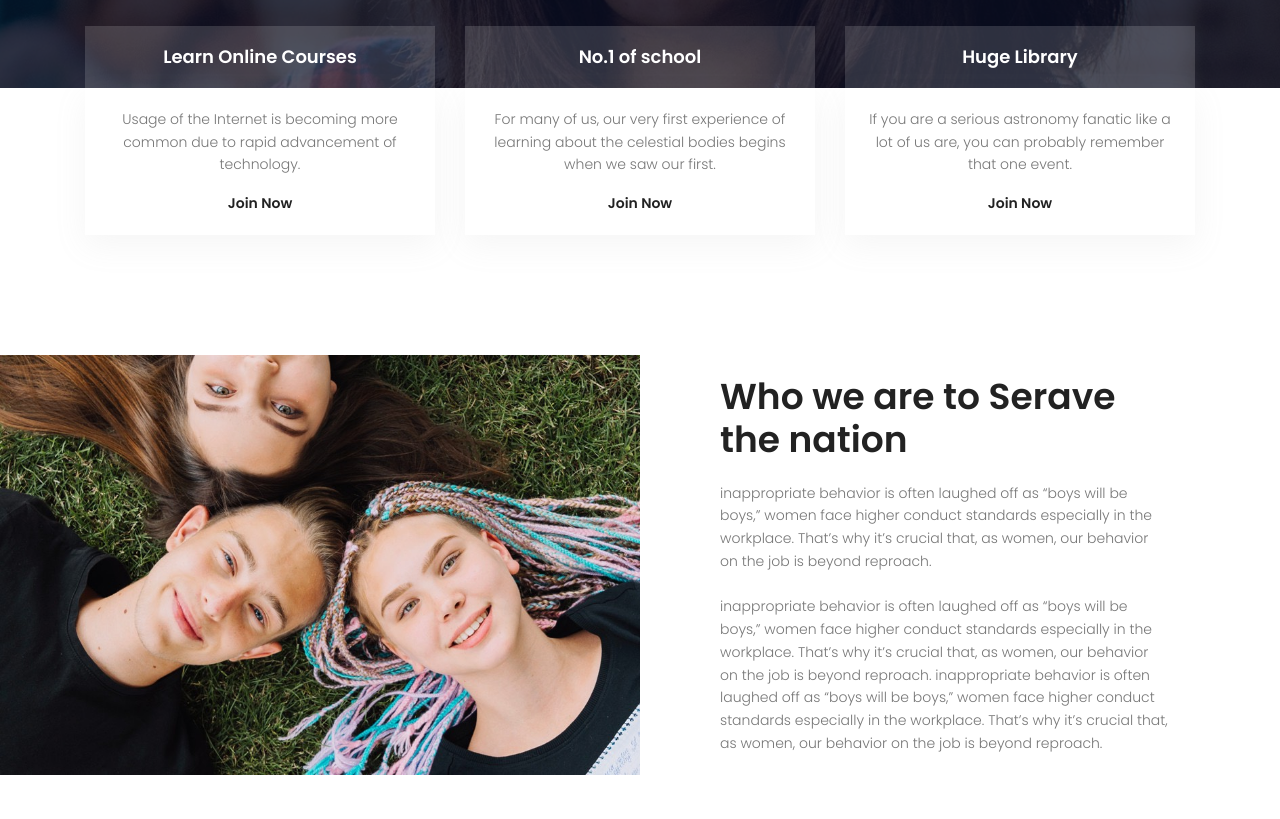
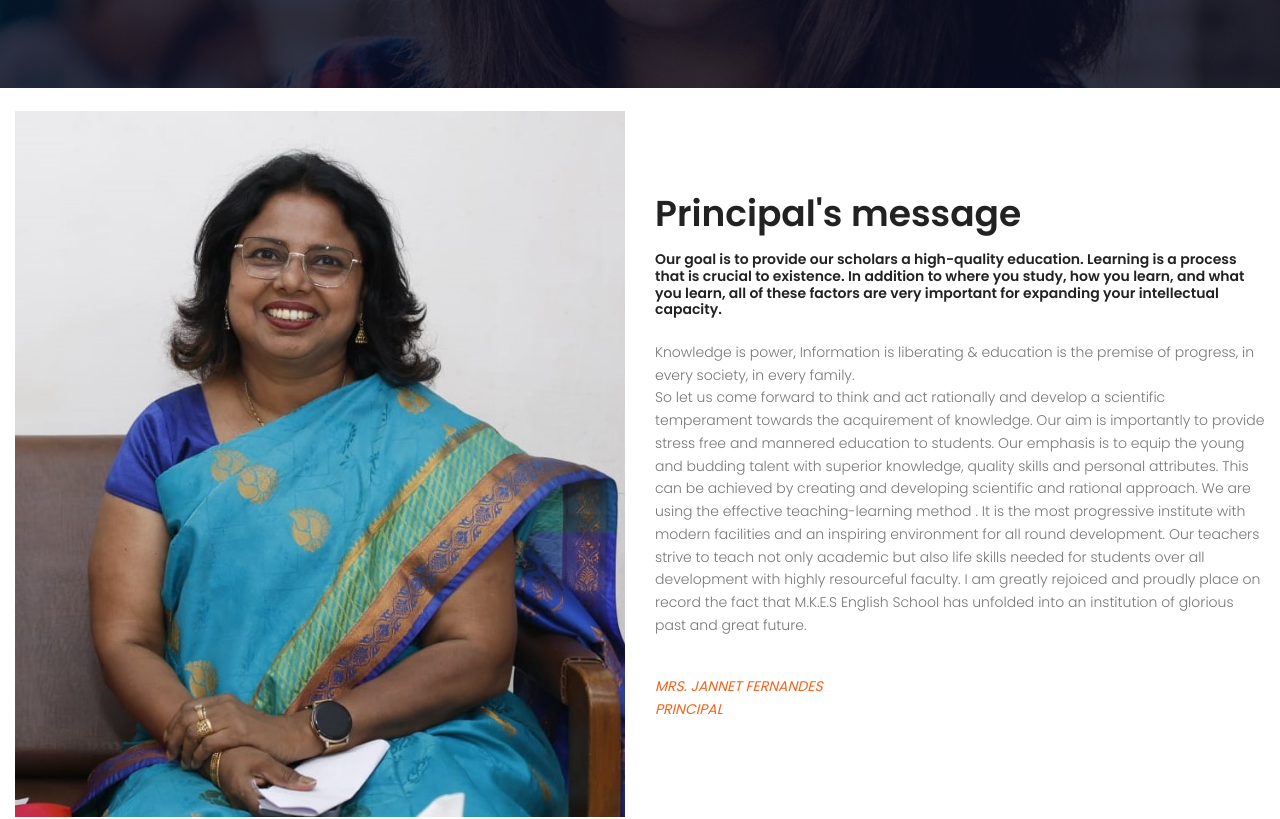
Before and after one commit to sachi-shah/SchoolWebsite, a plain HTML site: page about.html in a window 1280 px wide. Shown: the part 292-1111 px from the top of the page. Drawn offline with nearby package versions, Linux system fonts and the light colour scheme; some packages are replaced by stand-ins of ours.

Commit message:
about us updated

```diff
--- a/about.html
+++ b/about.html
@@ -57,7 +57,7 @@
 					  <div class="col-lg-6 col-sm-6 col-4 header-top-right no-padding">
 
 
-						  <a href="tel:+953 012 3654 896"><span class="lnr lnr-phone-handset"></span> <span class="text">+953 012 3654 896</span></a>
+						  <a href="tel:+953 012 3654 896"><span class="lnr lnr-phone-handset"></span> <span class="text">+91 8655821105</span></a>
 						  <a href="mailto:support@colorlib.com"><span class="lnr lnr-envelope"></span> <span class="text">nagindaskhandwala@hotmail.com</span></a>
 					  </div>
 					  <div id="google_translate_element"></div>
@@ -133,7 +133,7 @@
 			</section>
 			<!-- End banner Area -->
 
-			<!-- Start feature Area -->
+			<!-- Start feature Area
 			<section class="feature-area pb-120">
 				<div class="container">
 					<div class="row">
@@ -180,30 +180,39 @@
 					</div>
 				</div>
 			</section>
-			<!-- End feature Area -->
+			 End feature Area -->
 
 			<!-- Start info Area -->
 			<section class="info-area pb-120">
 				<div class="container-fluid">
+					<br>
 					<div class="row align-items-center">
-						<div class="col-lg-6 no-padding info-area-left">
-							<img class="img-fluid" src="img/about-img.jpg" alt="">
+
+						<div class="col-lg-6 info-area-left">
+							<img class="img-fluid" src="img/Jannet-Pics.jpeg" alt="">
 						</div>
-						<div class="col-lg-6 info-area-right">
-							<h1>Who we are
-							to Serave the nation</h1>
-							<p>inappropriate behavior is often laughed off as “boys will be boys,” women face higher conduct standards especially in the workplace. That’s why it’s crucial that, as women, our behavior on the job is beyond reproach.</p>
-							<br>
+						<div class="col-lg-6 info-area-center">
+							<h1>Principal's message</h1>
 							<p>
-								inappropriate behavior is often laughed off as “boys will be boys,” women face higher conduct standards especially in the workplace. That’s why it’s crucial that, as women, our behavior on the job is beyond reproach. inappropriate behavior is often laughed off as “boys will be boys,” women face higher conduct standards especially in the workplace. That’s why it’s crucial that, as women, our behavior on the job is beyond reproach.
+								<h6>Our goal is to provide our scholars a high-quality education. Learning is a process that is crucial to existence. In addition to where you study, how you learn, and what you learn, all of these factors are very important for expanding your intellectual capacity. </h6><br>
+								Knowledge is power,  Information is liberating & education is the premise of progress, in every society, in every family. <br>
+								So let us come forward to think and act rationally and develop a scientific temperament towards the acquirement of knowledge. Our aim is importantly to provide stress free and mannered education to students. Our emphasis is to equip the young and budding talent with superior knowledge, quality skills and personal attributes. This can be achieved by creating and developing scientific and rational approach. We are using the  effective teaching-learning method . It is the most progressive institute with modern facilities and an inspiring environment for all round development. Our teachers strive to teach not only academic but also life skills needed for students  over all development with highly resourceful faculty. I am greatly rejoiced and proudly place on record the fact that M.K.E.S English School has unfolded into an institution of glorious past and great future.
+
+
+
+</p>
+								<br>
+							<p>
+								<i><b>MRS. JANNET FERNANDES <br>
+									PRINCIPAL</b></i>
 							</p>
 						</div>
 					</div>
 				</div>
 			</section>
 			<!-- End info Area -->
-
-			<!-- Start course-mission Area -->
+<!--
+			<!-- Start course-mission Area
 			<section class="course-mission-area pb-120">
 				<div class="container">
 					<div class="row d-flex justify-content-center">
@@ -217,7 +226,7 @@
                     <div class="row">
                         <div class="col-md-6 accordion-left">
 
-                            <!-- accordion 2 start-->
+                            <!-- accordion 2 start
                             <dl class="accordion">
                                 <dt>
                                     <a href="">Success</a>
@@ -245,18 +254,18 @@
                                 </dd>
                             </dl>
                             <!-- accordion 2 end-->
-                        </div>
+                        <!-- </div>
                         <div class="col-md-6 video-right justify-content-center align-items-center d-flex relative">
                         	<div class="overlay overlay-bg"></div>
 							<a class="play-btn" href="https://www.youtube.com/watch?v=ARA0AxrnHdM"><img class="img-fluid mx-auto" src="img/play.png" alt=""></a>
                         </div>
                     </div>
 				</div>
-			</section>
-			<!-- End course-mission Area -->
+			</section> -->
+			<!-- End course-mission Area
 
 
-			<!-- Start search-course Area -->
+			<!-- Start search-course Area
 			<section class="search-course-area relative">
 				<div class="overlay overlay-bg"></div>
 				<div class="container">
@@ -307,9 +316,9 @@
 					</div>
 				</div>
 			</section>
-			<!-- End search-course Area -->
+			 End search-course Area
 
-			<!-- Start review Area -->
+			 Start review Area
 			<section class="review-area section-gap relative">
 				<div class="overlay overlay-bg"></div>
 				<div class="container">
@@ -439,11 +448,11 @@
 						</div>
 					</div>
 				</div>
-			</section>
+			</section> -->
 			<!-- End review Area -->
 
 			<!-- Start cta-two Area -->
-			<section class="cta-two-area">
+			<!-- <section class="cta-two-area">
 				<div class="container">
 					<div class="row">
 						<div class="col-lg-8 cta-left">
@@ -454,7 +463,7 @@
 						</div>
 					</div>
 				</div>
-			</section>
+			</section> -->
 			<!-- End cta-two Area -->
 
 			<!-- start footer Area -->
```
Also changed, not shown: contact.html (+1 -1 lines), index.html (+1 -1 lines), img/Jannet-Pics.jpeg (added).
